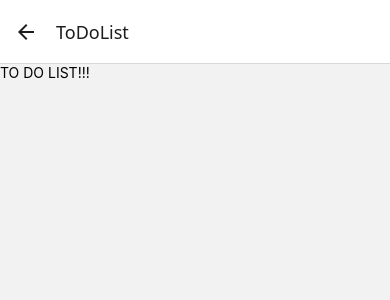
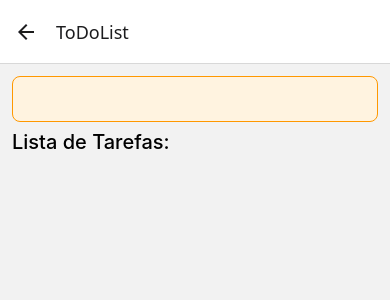
Before and after one commit to jonasdhein/crieti-2024, a React Native app: screen /ToDoList in a window 390 px wide. Shown: the top 300 px of the page. Built offline with nearby package versions, Linux system fonts and the light colour scheme.

Commit message:
Aula 5 - Parte 2

```diff
--- a/src/screens/ToDoList.tsx
+++ b/src/screens/ToDoList.tsx
@@ -1,9 +1,44 @@
-import { SafeAreaView, Text } from "react-native"
+import { SafeAreaView, Text, TextInput } from "react-native"
+import { theme } from "../themes/theme";
+import { useEffect, useState } from "react";
 
 export const ToDoList = () => {
-    return(
-        <SafeAreaView>
-            <Text>TO DO LIST!!!</Text>
+
+    const [input, setInput] = useState<string>('');
+    const [todoList, setTodoList] = useState<string[]>([]);
+
+    const save = (text: string) => {
+
+        const newList = [...todoList, text];
+
+        setTodoList(newList);
+    }
+
+    useEffect(() => {
+        console.log('INPUT', input)
+    }, [input])
+
+    return (
+        <SafeAreaView style={theme.container}>
+            <TextInput
+                style={theme.input}
+                onChangeText={(value) => setInput(value)}
+                value={input}
+                onSubmitEditing={() => {
+                    save(input);
+                    setInput('');
+                }}
+            />
+
+            <Text style={theme.label}>Lista de Tarefas:</Text>
+
+            {
+                todoList.map((tarefa, index) => (
+                    <Text
+                        style={theme.listItem}
+                        key={index}>{tarefa}</Text>
+                ))
+            }
         </SafeAreaView>
     )
 }
--- a/src/themes/theme.ts
+++ b/src/themes/theme.ts
@@ -2,6 +2,7 @@ import { StyleSheet } from "react-native";
 
 export const colors = {
     background: '#CFD8DC',
+    backgroundInut: '#FFF3E0',
     blue: '#2196F3',
     orange: '#FF9800',
     white: '#FFFFFF'
@@ -10,8 +11,7 @@ export const colors = {
 export const theme = StyleSheet.create({
     container: {
         flex: 1,
-        justifyContent: 'center',
-        alignItems: 'center'
+        margin: 12
     },
     button: {
         backgroundColor: colors.blue,
@@ -26,5 +26,22 @@ export const theme = StyleSheet.create({
     },
     marginBottom: {
         marginBottom: 12
+    },
+    input: {
+        backgroundColor: colors.backgroundInut,
+        fontSize: 16,
+        padding: 12,
+        borderWidth: 0.5,
+        borderColor: colors.orange,
+        borderRadius: 8
+    },
+    label: {
+        fontSize: 20,
+        fontWeight: 500,
+        marginVertical: 8
+    },
+    listItem: {
+        fontSize: 16,
+        marginBottom: 8
     }
 });
```
